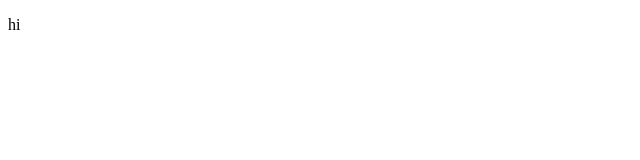
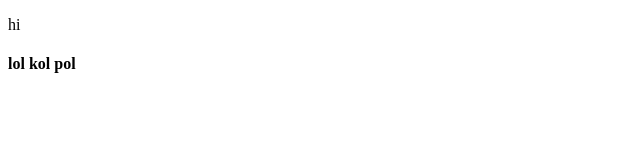
Before and after one commit to emon-ismail/personal-portfolio, a plain HTML site: page index.html in a window 1280 px wide. Shown: the full height of the page, 0-640 px from the left. Drawn offline with Linux system fonts and the light colour scheme.

Commit message:
adding lol pol kol

```diff
--- a/index.html
+++ b/index.html
@@ -8,5 +8,6 @@
 </head>
 <body>
     <p>hi </p>
+    <h4>lol kol pol</h4>
 </body>
 </html>
```
